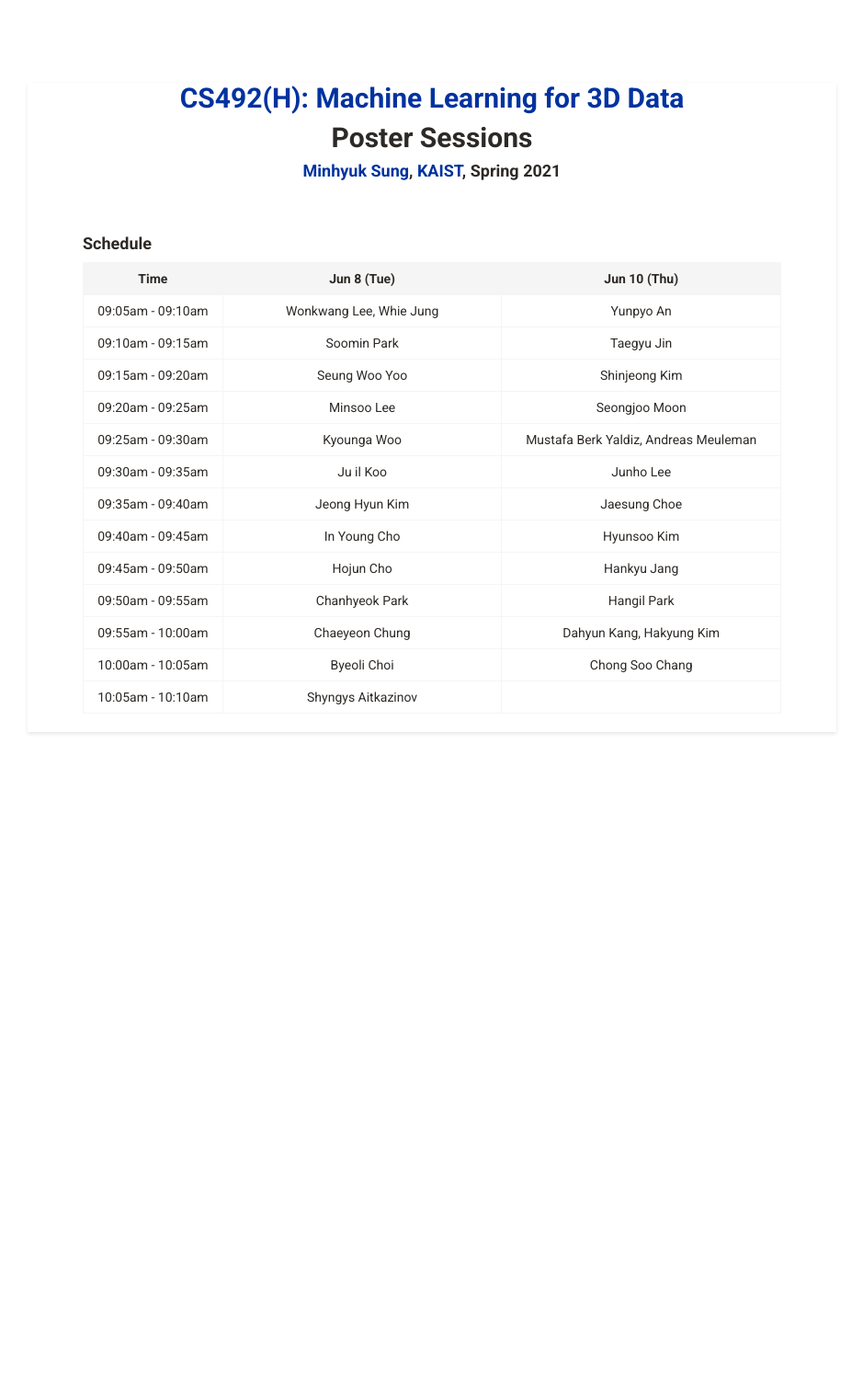
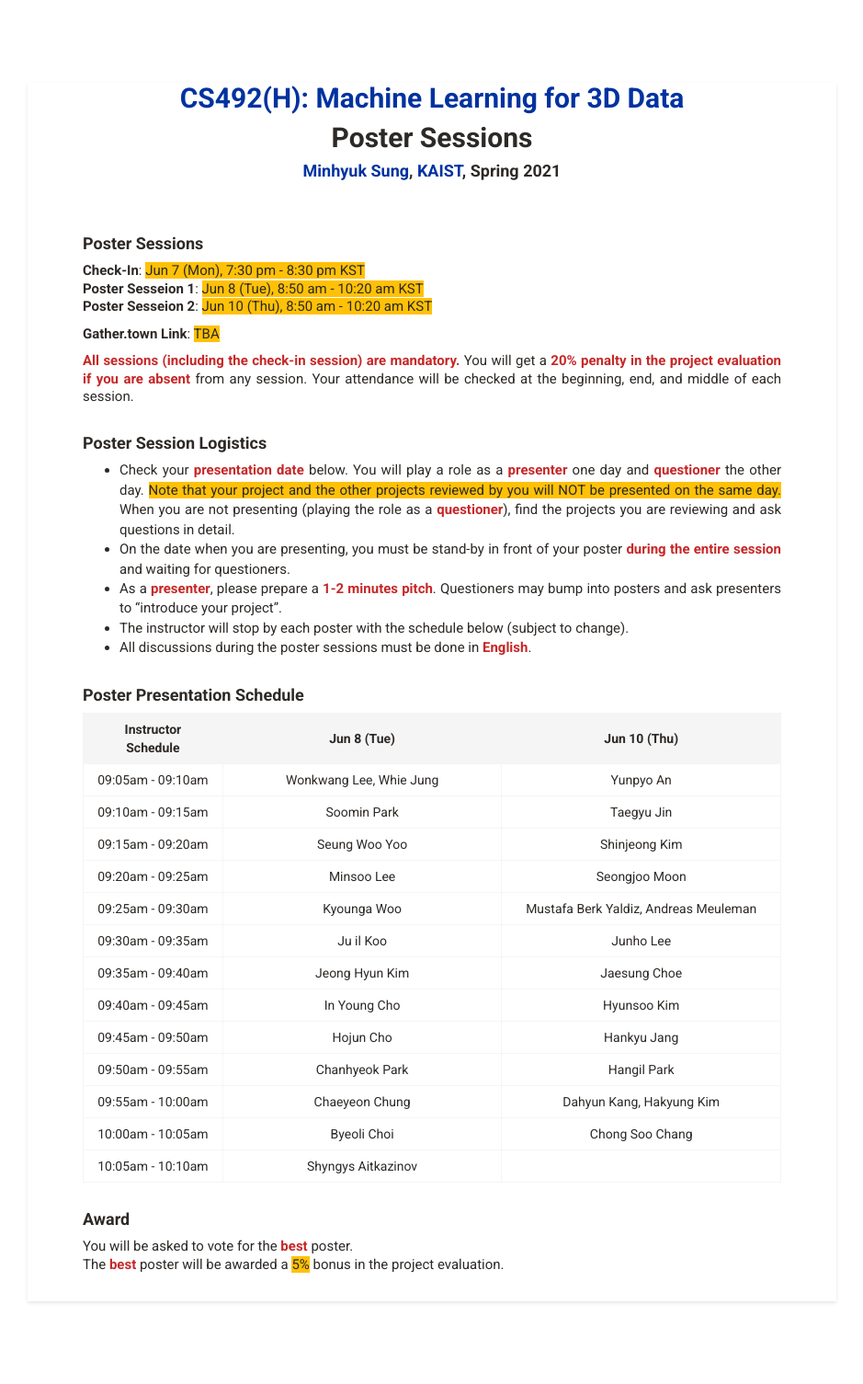
Before and after one commit to mhsung/mhsung.github.io, a Jekyll site: the page built from courses/kaist-cs492-3dml-2021-spring/_posts/2021-06-03-poster-sessions.md, in a window 1280 px wide. Shown: the whole page at 92% size, without its empty margins (170-1109 px from the left). Built offline with Jekyll 4.4.1, drawn with Linux system fonts in a browser that asks for light colours; our own code applies the rules of GitHub Pages for plain Markdown files; before the commit the page ends 900 px from its top, so only the background shows below that.

Commit message:
Updated.

```diff
--- a/courses/kaist-cs492-3dml-2021-spring/_posts/2021-06-03-poster-sessions.md
+++ b/courses/kaist-cs492-3dml-2021-spring/_posts/2021-06-03-poster-sessions.md
@@ -26,7 +26,26 @@ h { background-color:#FFC107 }
 </style>
 
 
-#### Schedule
+#### Poster Sessions
+<b>Check-In</b>: <h>Jun 7 (Mon), 7:30 pm - 8:30 pm KST</h> <br>
+<b>Poster Sesseion 1</b>: <h>Jun 8 (Tue), 8:50 am - 10:20 am KST</h> <br>
+<b>Poster Sesseion 2</b>: <h>Jun 10 (Thu), 8:50 am - 10:20 am KST</h> <br>
+
+
+<b>Gather.town Link</b>: <h>TBA</h><br>
+
+*All sessions (including the check-in session) are mandatory.*
+You will get a *20% penalty in the project evaluation if you are absent* from any session. Your attendance will be checked at the beginning, end, and middle of each session.
+
+
+#### Poster Session Logistics
+- Check your *presentation date* below. You will play a role as a *presenter* one day and *questioner* the other day. <h>Note that your project and the other projects reviewed by you will NOT be presented on the same day.</h> When you are not presenting (playing the role as a *questioner*), find the projects you are reviewing and ask questions in detail.
+- On the date when you are presenting, you must be stand-by in front of your poster *during the entire session* and waiting for questioners.
+- As a *presenter*, please prepare a *1-2 minutes pitch*. Questioners may bump into posters and ask presenters to "introduce your project".
+- The instructor will stop by each poster with the schedule below (subject to change).
+- All discussions during the poster sessions must be done in *English*.
+
+#### Poster Presentation Schedule
 
 <style>
 table th:first-of-type {
@@ -51,7 +70,7 @@ table td {
 
 <table style="width:100%;">
   <tr style="background-color:#F5F5F5">
-    <th>Time</th>
+    <th>Instructor<br>Schedule</th>
     <th>Jun 8 (Tue)</th>
     <th>Jun 10 (Thu)</th>
   </tr>
@@ -136,5 +155,9 @@ table td {
 
 </table>
 
+#### Award
+You will be asked to vote for the *best* poster.<br>
+The *best* poster will be awarded a <h>5%</h> bonus in the project evaluation.
+<br />
 
 <br />
```
Also changed, not shown: courses/kaist-cs492-3dml-2021-spring/_posts/2021-01-15-index.md (+1 -0 lines).
